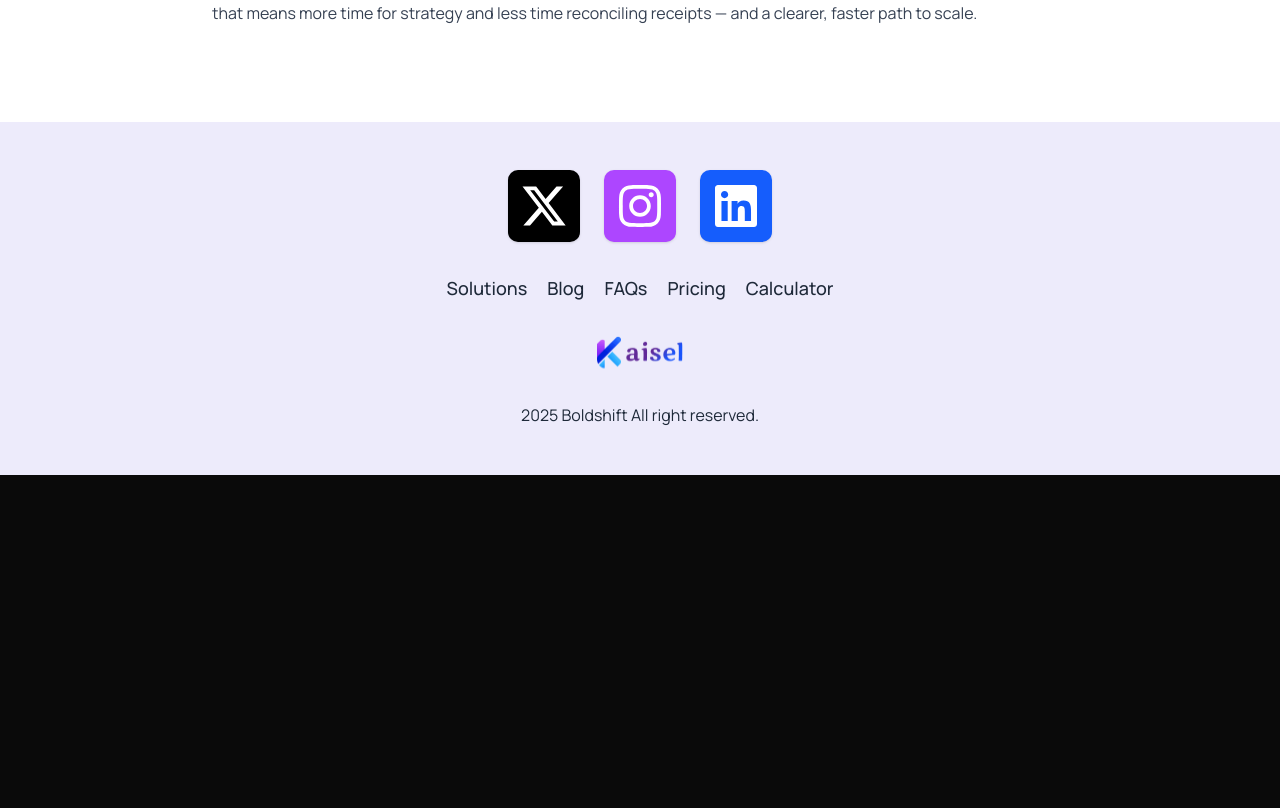
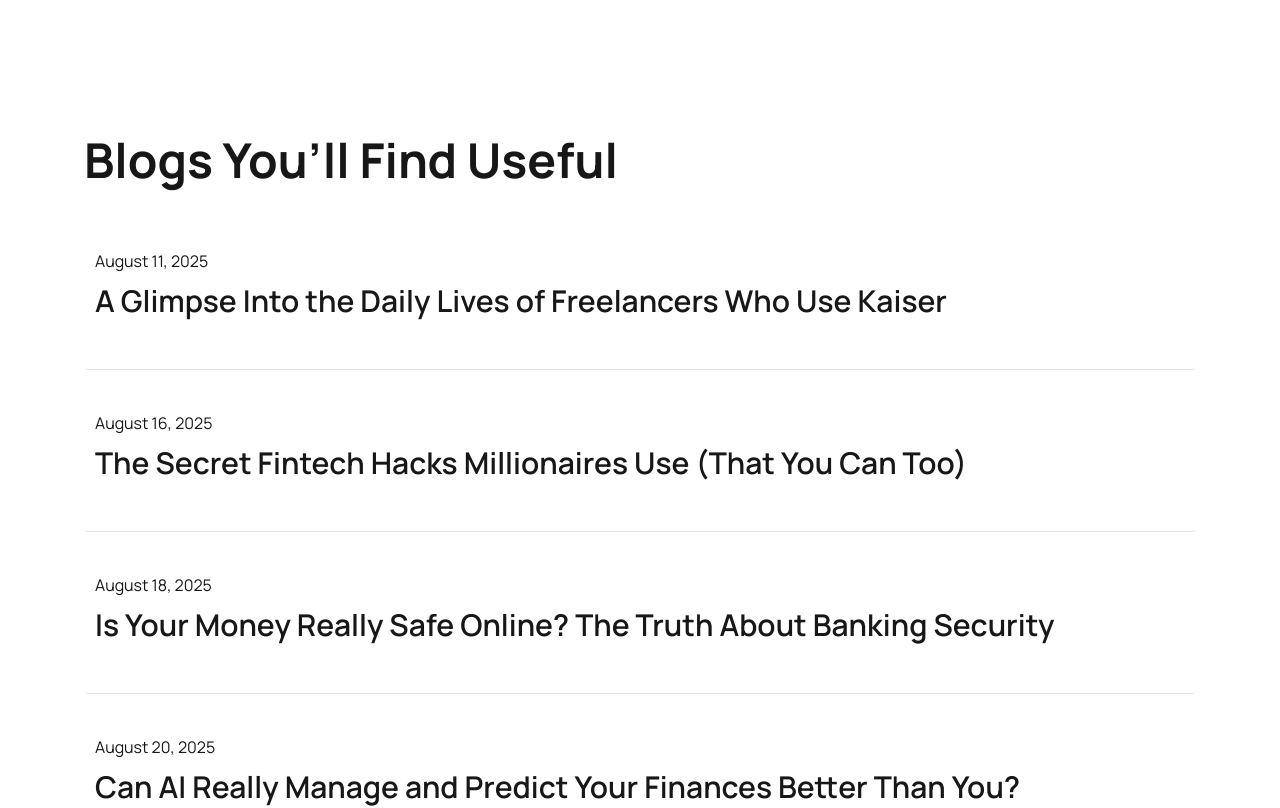
Before and after one commit to GozyDev/kasieal, a Next.js app: page /Blog/7-ways-ai-can-help-manage-your-financial-expenses in a window 1280 px wide. Shown: the part 2560-3368 px from the top of the page. Before the commit the page ends 3035 px from the top, so only its background shows below. Built offline with nearby package versions, Linux system fonts and the light colour scheme.

Commit message:
Worked on the Morearticle

```diff
--- a/app/(Main)/Blog/[slug]/page.tsx
+++ b/app/(Main)/Blog/[slug]/page.tsx
@@ -1,3 +1,4 @@
+import MoreAticles from "@/components/MoreAticles";
 import { articles } from "@/lib/data";
 import { notFound } from "next/navigation";
 
@@ -9,7 +10,7 @@ export default function BlogPost({ params }: { params: { slug: string } }) {
   if (!article) return notFound();
 
   return (
-    <div className="max-w-4xl mx-auto px-5 pt-[150px] pb-24 text-neutral-900">
+    <div className="max-w-6xl mx-auto px-5 pt-[150px] pb-24 text-neutral-900">
       {/* HEADER */}
       <div className="flex flex-col gap-2 mb-8">
         <p className="text-sm text-gray-500">
@@ -25,7 +26,7 @@ export default function BlogPost({ params }: { params: { slug: string } }) {
       <img
         src={article.image}
         alt={article.title}
-        className="rounded-2xl w-full object-cover shadow-md mb-6"
+        className="rounded-2xl w-full lg:h-[500px] object-cover shadow-md mb-6"
       />
 
       {/* PREAMBLE */}
@@ -68,7 +69,7 @@ export default function BlogPost({ params }: { params: { slug: string } }) {
         </div>
       )}
 
-
+      <MoreAticles selected={article.slug}/>
     </div>
   );
 }
--- a/components/Article.tsx
+++ b/components/Article.tsx
@@ -1,7 +1,6 @@
 import React from "react";
 import { articles } from "@/lib/data";
 
-import { ArrowRight } from "lucide-react";
 import Link from "next/link";
 
 function Article() {
--- /dev/null
+++ b/components/MoreAticles.tsx
@@ -0,0 +1,43 @@
+"use client";
+import React from "react";
+import { articles } from "@/lib/data";
+import { motion } from "framer-motion";
+import Link from "next/link";
+
+const MoreAticles = ({ selected }: { selected: string }) => {
+  const moreArticle = articles.filter((a) => a.slug !== selected);
+
+  return (
+    <div className="mt-[200px]">
+      <h2 className="text-5xl font-bold mb-6">Blogs You’ll Find Useful</h2>
+
+      <div className="space-y-[10px]">
+        {moreArticle.map((article, i) => (
+          <Link href={article.slug}>
+            <div
+              key={i}
+              className="py-[40px] p-[10px]  border border-b-black/10 space-y-[10px] group cursor-pointer relative hover:bg-purple-500/5 rounded"
+            >
+              <p className="group-hover:text-purple-800">{article.date}</p>
+              <p className="text-3xl font-semibold group-hover:text-purple-800">
+                {article.title}
+              </p>
+              <motion.img
+                initial={{ opacity: 0, y: 0 }}
+                whileInView={{ y: -90, opacity: 1 }}
+                transition={{ duration: 0.55, ease: "easeInOut" }}
+                src={article.image}
+                alt="article image"
+                width={300}
+                height={300}
+                className="absolute right-[20px] bottom-0  hidden md:group-hover:block w-[250px] h-[300px] rounded-4xl object-cover"
+              />
+            </div>
+          </Link>
+        ))}
+      </div>
+    </div>
+  );
+};
+
+export default MoreAticles;
```
